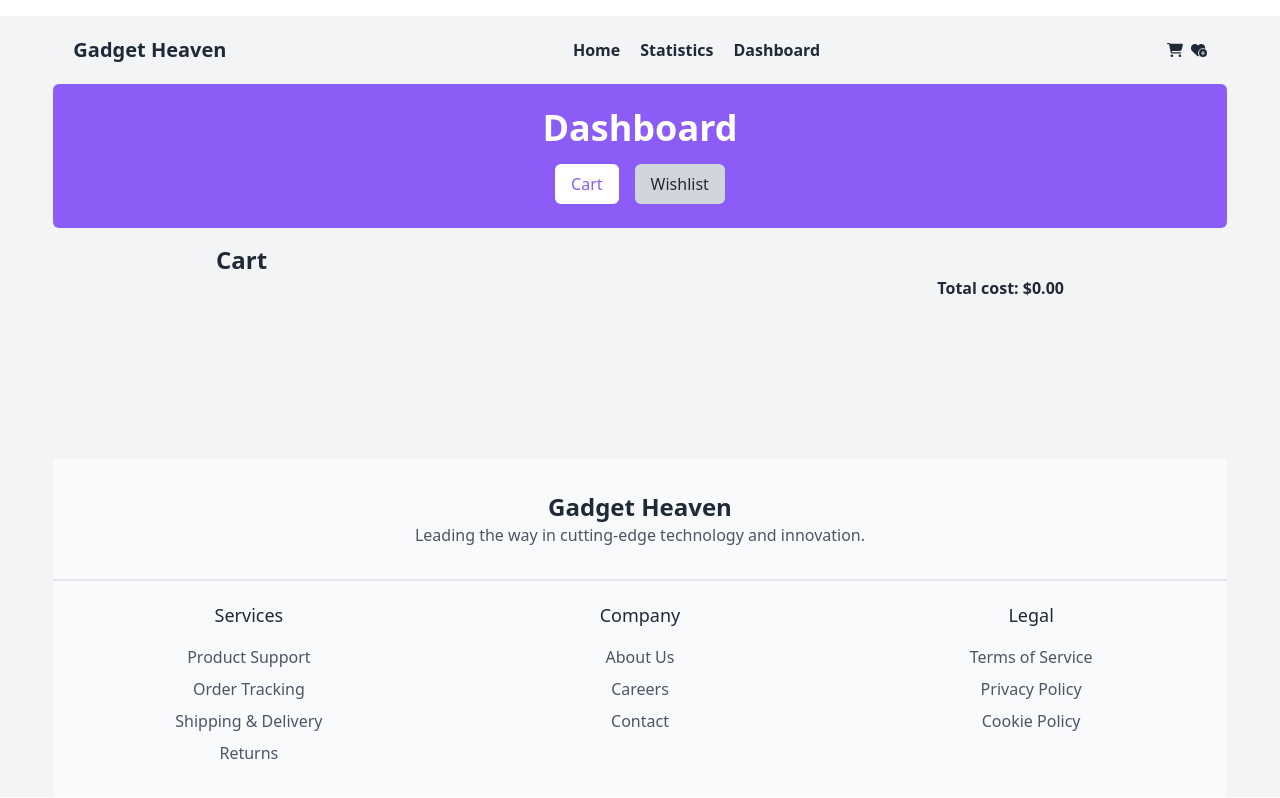
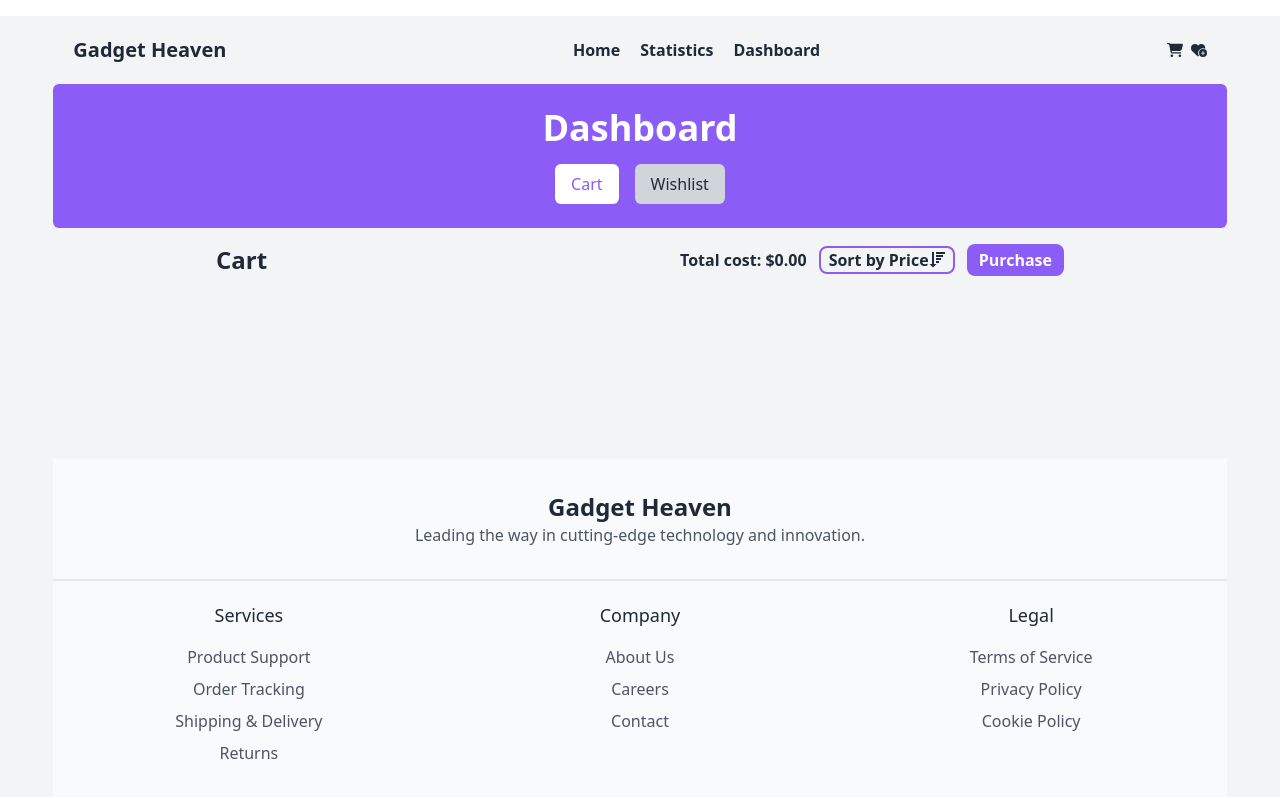
Before and after one commit to omarFaruk99/teamProject, a React (Vite) app: page /Dashboard in a window 1280 px wide. Built offline with nearby package versions, Linux system fonts and the light colour scheme.

Commit message:
add 'sort by price' fun in cart.jsx file

```diff
--- a/src/assets/Component/Cart/Cart.jsx
+++ b/src/assets/Component/Cart/Cart.jsx
@@ -2,19 +2,49 @@
 
 import { FaTrash } from "react-icons/fa";
 import { useCart } from "../CartContext/CartContext";
+import { ImSortAmountDesc } from "react-icons/im";
+import { useState, useEffect } from "react";
 
 const Cart = () => {
   const { cartItems, removeFromCart } = useCart();
+  const [sortedItems, setSortedItems] = useState([]);
 
-  const totalCost = cartItems.reduce((acc, item) => acc + item.price, 0);
+  // Initialize sortedItems with cartItems on component mount or when cartItems change
+  useEffect(() => {
+    setSortedItems(cartItems);
+  }, [cartItems]);
+
+  const totalCost = sortedItems.reduce((acc, item) => acc + item.price, 0);
+
+  // Handler to sort items by price in descending order
+  const sortByPrice = () => {
+    const sorted = [...sortedItems].sort((a, b) => b.price - a.price);
+    setSortedItems(sorted);
+  };
 
   return (
     <div className="p-4">
-      <h2 className="text-2xl font-bold">Cart</h2>
-      <p className="text-right font-semibold">
-        Total cost: ${totalCost.toFixed(2)}
-      </p>
-      {cartItems.map((item) => (
+      <div className="flex justify-between items-center">
+        <h2 className="text-2xl font-bold">Cart</h2>
+        <div className="flex space-x-3 items-center">
+          <p className=" font-semibold">Total cost: ${totalCost.toFixed(2)}</p>
+          <button
+            onClick={sortByPrice}
+            className="flex items-center border-2 border-violet-500 px-2 rounded-lg font-semibold"
+          >
+            <p>Sort by Price</p>
+            <span>
+              <ImSortAmountDesc />
+            </span>
+          </button>
+          <div>
+            <button className="bg-violet-500 px-3 rounded-lg text-white font-semibold py-1">
+              Purchase
+            </button>
+          </div>
+        </div>
+      </div>
+      {sortedItems.map((item) => (
         <div
           key={item.product_id}
           className="flex items-center justify-between border-b p-4 bg-white mb-2 rounded-lg"
```
